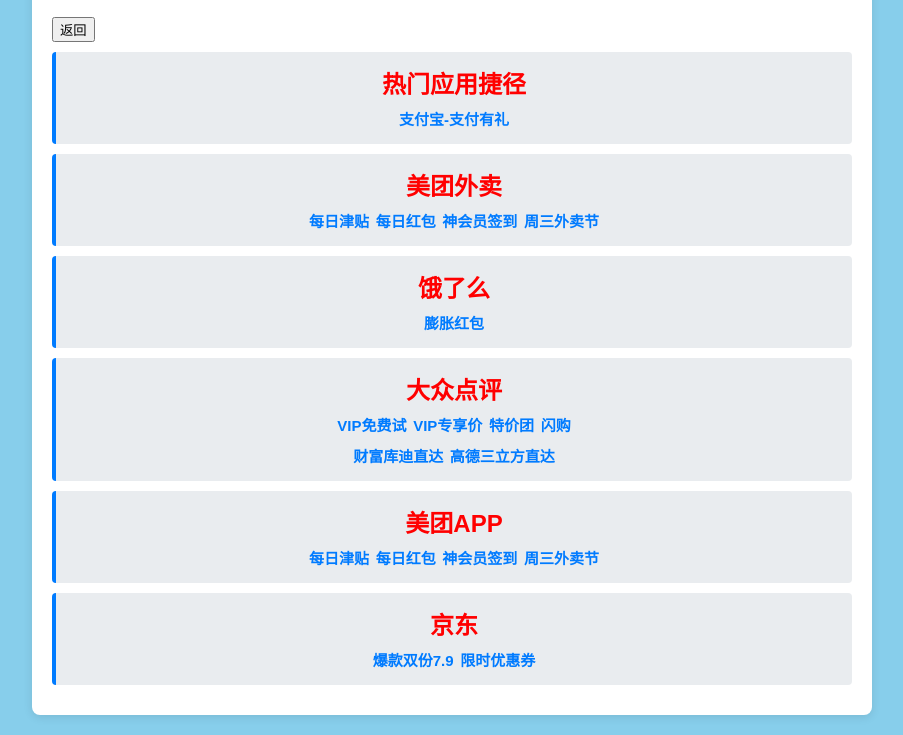
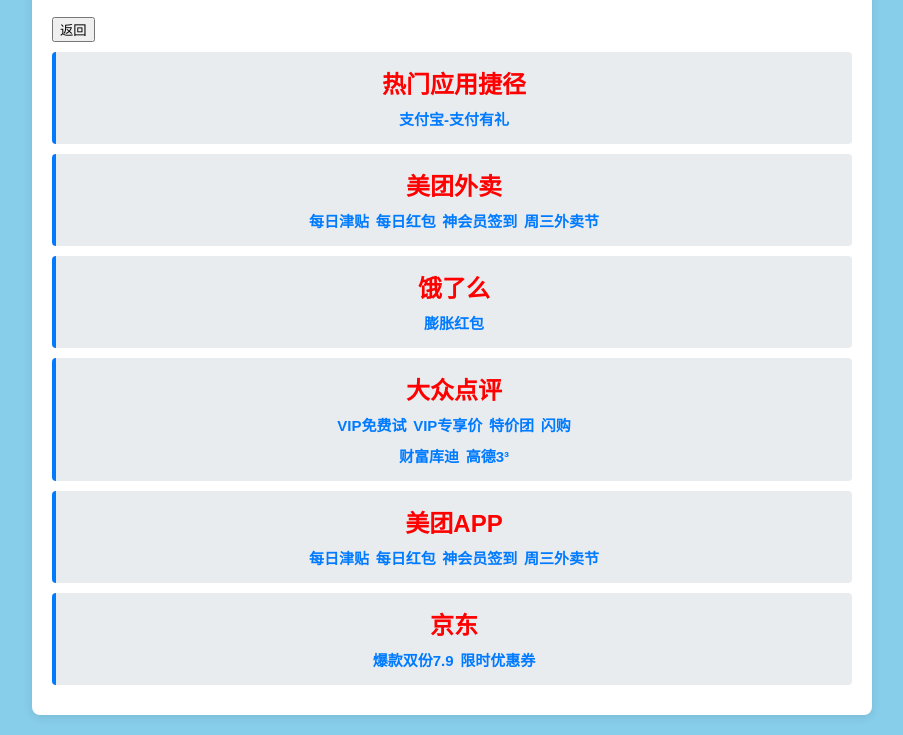
Before and after one commit to liuchubby/liuchubby.github.io, a plain HTML site: page you_hui.html in a window 1280 px wide. Shown: the part 128-863 px from the top of the page, without its empty margins (188-1091 px from the left). Drawn offline with Linux system fonts and the light colour scheme.

Commit message:
2026年9月28日09:53:20增加优惠页面内容

```diff
--- a/you_hui.html
+++ b/you_hui.html
@@ -69,9 +69,9 @@
         </h2>
         <h2>
             <a href="dianping://shopinfo?id=1025777388880609"
-               target="_blank">财富库迪直达</a>
+               target="_blank">财富库迪</a>
             <a href="dianping://shopinfo?id=1023204691692502"
-               target="_blank">高德三立方直达</a>
+               target="_blank">高德3³</a>
         </h2>
     </div>
     <div class="strategy">
```
